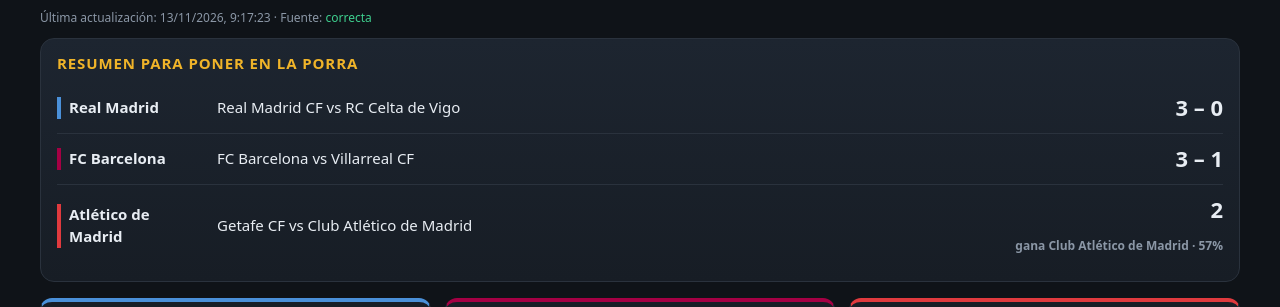
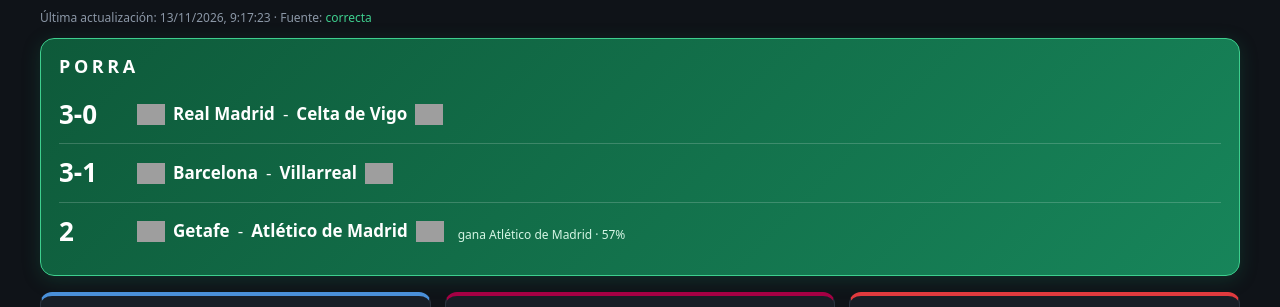
Before and after one commit to gestiondecriptos/laliga, a plain HTML site: page index.html in a window 1280 px wide. Shown: the part 104-411 px from the top of the page. Drawn offline with Linux system fonts and the light colour scheme; grey boxes are pictures that could not be loaded.

Commit message:
Add files via upload

```diff
--- a/index.html
+++ b/index.html
@@ -7,11 +7,15 @@
 header,.grid,footer{max-width:1200px;margin:0 auto}header{display:flex;flex-wrap:wrap;gap:10px;justify-content:space-between;align-items:center;margin-bottom:12px}
 h1{margin:0;font-size:clamp(32px,7vw,56px);font-weight:800;letter-spacing:-1px;line-height:1.05;background:linear-gradient(90deg,#8ab4f8,#e0567f,#ff7b7e);-webkit-background-clip:text;background-clip:text;color:transparent}
 .sub{color:var(--mu);margin-top:6px;font-size:14px}
-.porra{max-width:1200px;margin:0 auto 16px;background:linear-gradient(180deg,#1d2530,#171d25);border:1px solid var(--line);border-radius:14px;padding:14px 16px}
-.porra h2{margin:0 0 8px;font-size:15px;letter-spacing:.06em;text-transform:uppercase;color:var(--warn)}
-.prow{display:grid;grid-template-columns:150px 1fr auto;gap:10px;align-items:center;padding:9px 0;border-top:1px solid var(--line)}
-.prow:first-of-type{border-top:0}.prow b.t{border-left:4px solid var(--c);padding-left:8px}.val{font-size:22px;font-weight:700;text-align:right}
-@media(max-width:560px){.prow{grid-template-columns:1fr auto}.prow .m{grid-column:1/-1;order:3}}button{background:#2b6cb0;color:#fff;border:0;border-radius:8px;padding:8px 14px;cursor:pointer}
+.porra{max-width:1200px;margin:0 auto 16px;background:linear-gradient(135deg,#0e5a3a,#17855a);border:1px solid #3ecf8e;border-radius:14px;padding:14px 18px;box-shadow:0 4px 18px rgba(23,133,90,.25)}
+.porra h2{margin:0 0 6px;font-size:18px;letter-spacing:.2em;color:#fff}
+.prow{display:flex;flex-wrap:wrap;align-items:center;gap:6px 14px;padding:10px 0;border-top:1px solid rgba(255,255,255,.18)}
+.prow:first-of-type{border-top:0}
+.porra .val{font-size:26px;font-weight:800;min-width:64px;color:#fff}
+.porra .m{display:inline-flex;align-items:center;gap:8px;font-size:17px;color:#fff}
+.porra .m img{width:28px;height:28px;object-fit:contain}
+.porra .sub{font-size:12px;color:#d4f5e4}
+.porra .na{color:#d4f5e4;font-weight:400;font-size:14px}button{background:#2b6cb0;color:#fff;border:0;border-radius:8px;padding:8px 14px;cursor:pointer}
 .st{font-size:12px;color:var(--mu);margin-bottom:12px;max-width:1200px;margin-inline:auto}.ok{color:var(--ok)}.bad{color:var(--bad)}.warn{color:var(--warn)}
 .grid{display:grid;grid-template-columns:repeat(auto-fit,minmax(300px,1fr));gap:14px}
 .card{background:var(--card);border:1px solid var(--line);border-top:4px solid var(--c);border-radius:12px;padding:14px}
@@ -23,7 +27,7 @@ h1{margin:0;font-size:clamp(32px,7vw,56px);font-weight:800;letter-spacing:-1px;l
 .note{margin-top:10px;font-size:12px;color:var(--warn)}a{color:#6cb6ff}.na{color:var(--mu);font-style:italic}
 footer{margin-top:14px;font-size:12px;color:var(--mu)}
 </style></head><body>
-<header><div><h1>⚽ Pronóstico para porra</h1><div class="sub">LaLiga · Real Madrid, FC Barcelona y Atlético de Madrid</div></div><div><button id="r">↻ Recargar</button></div></header>
+<header><div><h1>⚽ PRONÓSTICO PARA PORRA</h1><div class="sub">LaLiga · Real Madrid, FC Barcelona y Atlético de Madrid</div></div><div><button id="r">↻ Recargar</button></div></header>
 <div class="st" id="st">Cargando…</div><div id="porra"></div><main class="grid" id="cards"></main>
 <footer>Fuente: <a href="https://myscoreprediction.com/la-liga/" target="_blank" rel="noopener">MyScorePrediction</a>. Predicciones generadas por IA, solo con fines de entretenimiento; no son consejo de apuestas. Cada previsión es una foto con fecha y puede haber quedado desactualizada. Los porcentajes son los publicados por la fuente. En el resumen para la porra, el 1X2 del Atlético es el de mayor porcentaje publicado.</footer>
 <script>
@@ -33,21 +37,24 @@ const $=s=>document.querySelector(s),e=s=>String(s??'').replace(/[&<>"]/g,c=>({'
 const na=()=>`<span class="na">${NA}</span>`;
 function bar(l,v,c){return `<div class="bar"><span>${l}</span><div><i style="width:${v??0}%"></i></div><b>${v==null?'—':v+'%'}</b></div>`}
 function best(p){if(!p||p.home==null||p.draw==null||p.away==null)return null;const m=Math.max(p.home,p.draw,p.away);return{m,ks:[['1',p.home],['X',p.draw],['2',p.away]].filter(([,v])=>v===m).map(([k])=>k)}}
+const short=n=>String(n||'').replace(/^(RCD|RC|FC|CF|CA|UD|SD|CD|Club)\s+/,'').replace(/\s+(CF|FC|CD|UD)$/,'');
 function porra(D){
-  const rows=[['real','Real Madrid','#4a90d9','score'],['barca','FC Barcelona','#a50044','score'],['atleti','Atlético de Madrid','#e03a3e','1x2']];
-  const html=rows.map(([k,name,c,kind])=>{
-    const t=D.teams?.[k];const old=t?.stale?' <span class="mu">(dato obsoleto)</span>':'';
-    const head=`<b class="t" style="--c:${c}">${name}</b>`;
-    if(!t||!t.score)return `<div class="prow">${head}<span class="m">${na()}</span><span></span></div>`;
-    const match=`<span class="m">${e(t.home)} vs ${e(t.away)}${old}</span>`;
-    if(kind==='score')return `<div class="prow">${head}${match}<span class="val">${t.score.home} – ${t.score.away}</span></div>`;
+  const img=u=>u?`<img src="${e(u)}" alt="" onerror="this.style.display='none'">`:'';
+  const nm={real:'Real Madrid',barca:'FC Barcelona',atleti:'Atlético de Madrid'};
+  // ORDEN FIJO del cuadro PORRA (no depende de la fecha ni de los datos): 1.º Real Madrid, 2.º FC Barcelona, 3.º Atlético de Madrid
+  const html=['real','barca','atleti'].map(k=>{
+    const t=D.teams?.[k];
+    if(!t||!t.score)return `<div class="prow"><span class="val na">—</span><span class="m na">${nm[k]}: ${NA}</span></div>`;
+    const old=t.stale?' <span class="sub">(dato obsoleto)</span>':'';
+    const match=`<span class="m">${img(t.crest_home)}<b>${e(short(t.home))}</b><span>-</span><b>${e(short(t.away))}</b>${img(t.crest_away)}${old}</span>`;
+    if(k!=='atleti')return `<div class="prow"><span class="val">${t.score.home}-${t.score.away}</span>${match}</div>`;
     const b=best(t.probs);
-    if(!b)return `<div class="prow">${head}${match}<span class="val na" style="font-size:13px">${NA}</span></div>`;
-    const lab=k=>k==='1'?'gana '+e(t.home):k==='2'?'gana '+e(t.away):'empate';
-    const txt=b.ks.length===1?`<span class="mu" style="font-size:12px">${lab(b.ks[0])} · ${b.m}%</span>`:`<span class="mu" style="font-size:12px">mismo porcentaje (${b.m}%)</span>`;
-    return `<div class="prow">${head}${match}<span class="val">${b.ks.join(' / ')} <br>${txt}</span></div>`;
+    if(!b)return `<div class="prow"><span class="val na">—</span>${match}<span class="sub">${NA}</span></div>`;
+    const lab=x=>x==='1'?'gana '+e(short(t.home)):x==='2'?'gana '+e(short(t.away)):'empate';
+    const sub=b.ks.length===1?`${lab(b.ks[0])} · ${b.m}%`:`mismo porcentaje (${b.m}%)`;
+    return `<div class="prow"><span class="val">${b.ks.join('/')}</span>${match}<span class="sub">${sub}</span></div>`;
   }).join('');
-  return `<div class="porra"><h2>Resumen para poner en la porra</h2>${html}</div>`;
+  return `<div class="porra"><h2>PORRA</h2>${html}</div>`;
 }
 function card([k,name,c],D){
   const t=D.teams?.[k];
```
